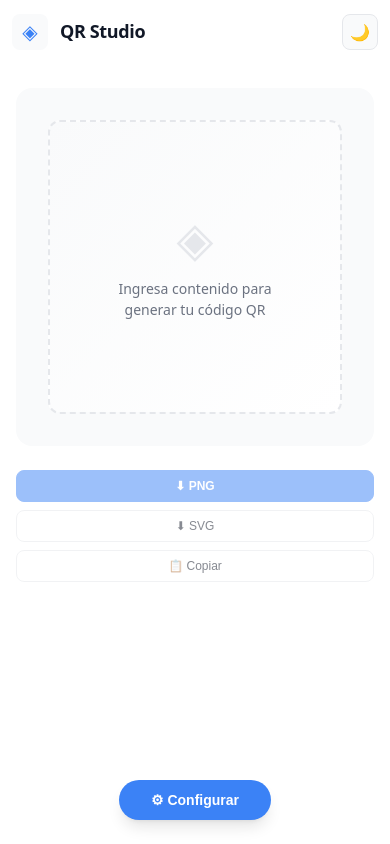
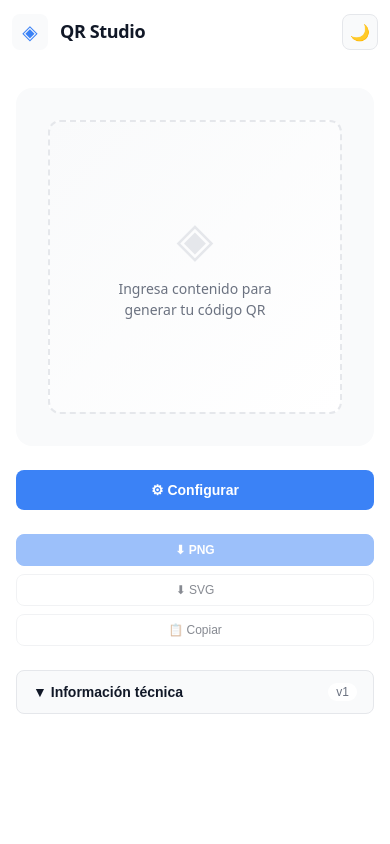
Before and after one commit to blacknoob20/qr-generator, a Preact app: page / in a window 390 px wide. Built offline with nearby package versions, Linux system fonts and the light colour scheme.

Commit message:
Agregar botón de configuración y detalles colapsables en la vista previa del QR

```diff
--- a/src/App.tsx
+++ b/src/App.tsx
@@ -91,17 +91,10 @@ export function App() {
             config={configSignal.value}
             size={420}
             validationResult={validationSignal.value}
+            onOpenConfig={toggleDrawer}
           />
         </section>
       </main>
-
-      <button
-        class="studio__fab"
-        onClick={toggleDrawer}
-        aria-label="Abrir configuración"
-      >
-        ⚙ Configurar
-      </button>
 
       {drawerOpenSignal.value && (
         <div class="studio__drawer-overlay" onClick={closeDrawer}>
--- a/src/components/QRPreview/QRPreview.tsx
+++ b/src/components/QRPreview/QRPreview.tsx
@@ -9,6 +9,7 @@ interface QRPreviewProps {
   config: QRConfig;
   size?: number;
   validationResult: ValidationResult;
+  onOpenConfig?: () => void;
 }
 
 function detectContentType(content: string): { type: string; icon: string; label: string; destination: string } {
@@ -50,10 +51,11 @@ function detectContentType(content: string): { type: string; icon: string; label
   return { type: 'texto', icon: '✎', label: 'Texto libre', destination: trimmed.length > 40 ? trimmed.slice(0, 40) + '...' : trimmed };
 }
 
-export function QRPreview({ content, config, size = 420, validationResult }: QRPreviewProps) {
+export function QRPreview({ content, config, size = 420, validationResult, onOpenConfig }: QRPreviewProps) {
   const [downloadStatus, setDownloadStatus] = useState<'idle' | 'loading' | 'success' | 'error'>('idle');
   const [copyStatus, setCopyStatus] = useState<'idle' | 'copied'>('idle');
   const [isUpdating, setIsUpdating] = useState(false);
+  const [infoExpanded, setInfoExpanded] = useState(false);
 
   const contentInfo = detectContentType(content);
   const metadata = validationResult.metadata;
@@ -190,6 +192,11 @@ export function QRPreview({ content, config, size = 420, validationResult }: QRP
         )}
       </div>
 
+      {/* Config Button (mobile) */}
+      <button class="qr-preview__config-btn" onClick={onOpenConfig}>
+        ⚙ Configurar
+      </button>
+
       {/* Action Bar */}
       <div class="qr-preview__action-bar">
         <button
@@ -228,6 +235,18 @@ export function QRPreview({ content, config, size = 420, validationResult }: QRP
         )}
       </div>
 
+      {/* Collapsible Technical Info */}
+      <div class="qr-preview__details">
+        <button
+          class="qr-preview__details-toggle"
+          onClick={() => setInfoExpanded(!infoExpanded)}
+          aria-expanded={infoExpanded}
+        >
+          <span>{infoExpanded ? '▲' : '▼'} Información técnica</span>
+          <span class="qr-preview__details-badge">{metadata.version ? `v${metadata.version}` : ''}</span>
+        </button>
+
+        <div class={`qr-preview__details-content ${infoExpanded ? 'qr-preview__details-content--expanded' : ''}`}>
           {/* Content Type Detection */}
           {hasContent && (
             <div class="qr-preview__info">
@@ -288,6 +307,8 @@ export function QRPreview({ content, config, size = 420, validationResult }: QRP
               <span class="qr-preview__scan-value">{content}</span>
             </div>
           )}
+        </div>
+      </div>
 
       {/* Warnings */}
       {validationResult.warnings.length > 0 && (
--- a/src/index.css
+++ b/src/index.css
@@ -178,29 +178,77 @@ body {
   width: 100%;
 }
 
-/* ===== FAB (Mobile only) ===== */
-.studio__fab {
+/* ===== CONFIG BUTTON (Mobile) ===== */
+.qr-preview__config-btn {
   display: none;
-  position: fixed;
-  bottom: var(--space-5);
-  left: 50%;
-  transform: translateX(-50%);
-  z-index: 90;
-  padding: var(--space-3) var(--space-6);
+  width: 100%;
+  padding: var(--space-3) var(--space-4);
   background-color: var(--color-primary-500);
   color: white;
   border: none;
-  border-radius: var(--radius-full);
+  border-radius: var(--radius-lg);
   font-size: var(--text-sm);
   font-weight: var(--font-semibold);
   cursor: pointer;
-  box-shadow: var(--shadow-lg);
   transition: all 0.2s ease;
 }
 
-.studio__fab:hover {
+.qr-preview__config-btn:hover {
   background-color: var(--color-primary-600);
-  transform: translateX(-50%) translateY(-2px);
+}
+
+/* ===== COLLAPSIBLE DETAILS (Mobile) ===== */
+.qr-preview__details {
+  width: 100%;
+  display: flex;
+  flex-direction: column;
+  gap: var(--space-2);
+}
+
+.qr-preview__details-toggle {
+  display: none;
+  width: 100%;
+  align-items: center;
+  gap: var(--space-2);
+  padding: var(--space-3) var(--space-4);
+  background-color: var(--color-surface);
+  border: 1px solid var(--color-border);
+  border-radius: var(--radius-lg);
+  font-size: var(--text-sm);
+  font-weight: var(--font-semibold);
+  color: var(--color-text);
+  cursor: pointer;
+  transition: all 0.2s ease;
+}
+
+.qr-preview__details-toggle:hover {
+  border-color: var(--color-text-secondary);
+}
+
+.qr-preview__details-badge {
+  margin-left: auto;
+  font-size: var(--text-xs);
+  font-weight: var(--font-medium);
+  color: var(--color-text-secondary);
+  background: var(--color-bg);
+  padding: 2px 8px;
+  border-radius: var(--radius-full);
+}
+
+.qr-preview__details-content {
+  display: flex;
+  flex-direction: column;
+  gap: var(--space-3);
+}
+
+@media (max-width: 768px) {
+  .qr-preview__details-content {
+    display: none;
+  }
+
+  .qr-preview__details-content--expanded {
+    display: flex;
+  }
 }
 
 /* ===== DRAWER (Mobile bottom sheet) ===== */
@@ -1289,14 +1337,16 @@ body {
     align-items: flex-start;
   }
 
-  .studio__fab {
-    display: flex;
-    align-items: center;
-    gap: var(--space-2);
+  .studio__drawer-overlay {
+    display: block;
   }
 
-  .studio__drawer-overlay {
+  .qr-preview__config-btn {
     display: block;
+  }
+
+  .qr-preview__details-toggle {
+    display: flex;
   }
 
   .header {
```
Lines whose indentation alone changed are shown as unchanged.
